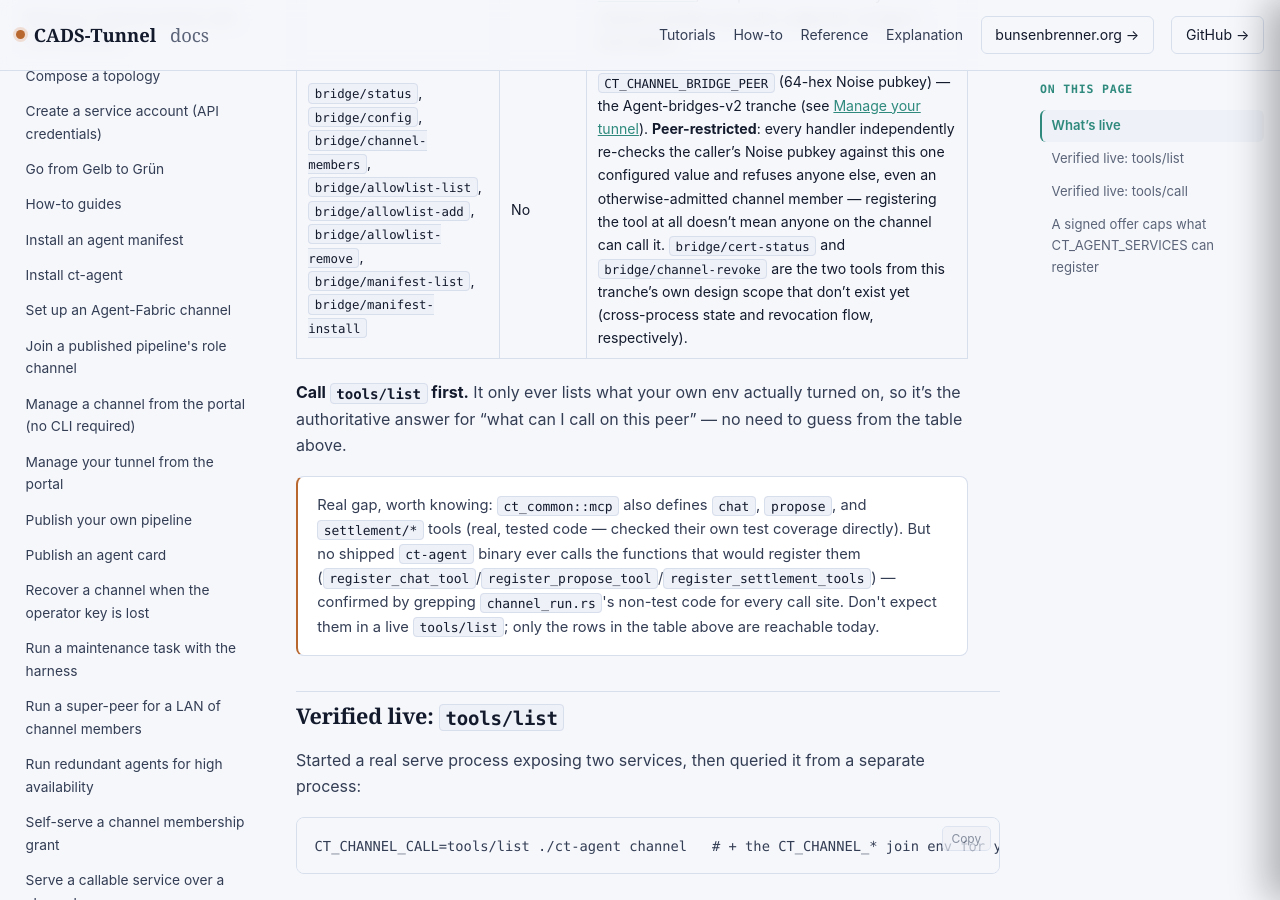
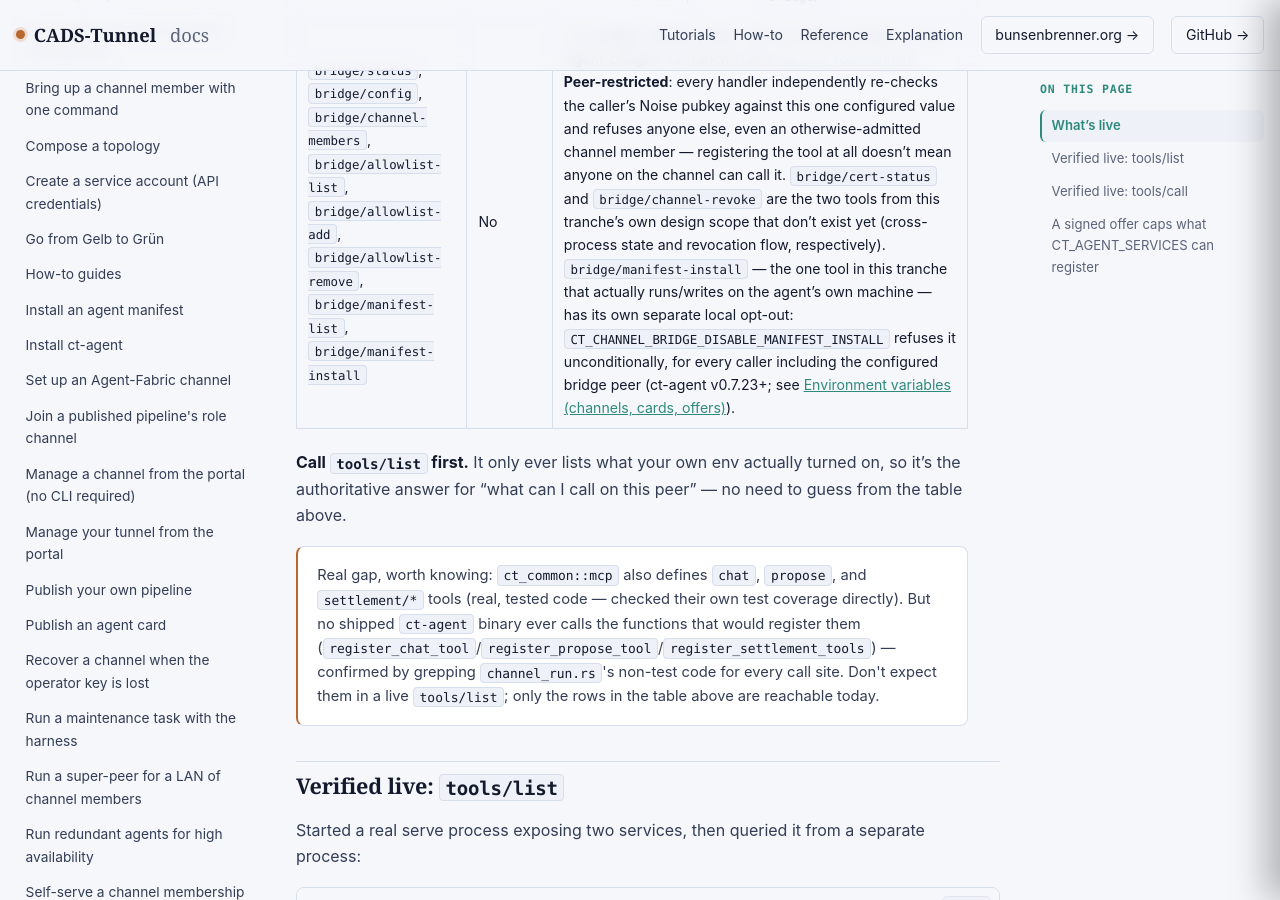
Before and after one commit to scimbe/CADS-Tunnel-docs, a Jekyll site: the page built from _reference/mcp-tools.md, in a window 1280 px wide and 900 px high, scrolled down 766 px. Built offline with Jekyll 4.4.1, drawn with Linux system fonts in a browser that asks for light colours.

Commit message:
docs: CT_CHANNEL_BRIDGE_DISABLE_MANIFEST_INSTALL (ct-agent v0.7.23) (#35)
New local opt-out env var, shipped this session (ct-agent PR#152,
tagged+released as v0.7.23): the agent owner can refuse
bridge/manifest-install unconditionally -- for every caller including
the configured bridge peer -- while leaving the rest of the bridge
tranche working. Documented in the three places the bridge tranche
itself is already documented: the env-var reference table, the MCP
tools table, and manage-your-tunnel.md's own Agent-bridges section.


Claude-Session: https://claude.ai/code/session_01P7RcWwn9qfcZMcfYXfutF3

Co-authored-by: scimbe <becke@vps-1779cd55.vps.ovh.net>
Co-authored-by: Claude Sonnet 5 <noreply@anthropic.com>

```diff
--- a/_reference/mcp-tools.md
+++ b/_reference/mcp-tools.md
@@ -21,7 +21,7 @@ This page is what's actually reachable, driven entirely by which env vars you se
 | `auction/offer`, `auction/bid` | No | `CT_AGENT_OFFER_*` (see [Environment variables (channels, cards, offers)]({{ '/reference/channel-environment-variables/' | relative_url }})). |
 | `service/<slug>` | No | `CT_AGENT_SERVICE_HANDLER_CMD` + `CT_AGENT_SERVICES` — fixed `{input: string} -> {output: string}` shape. |
 | `channel/grant` | No | `CT_CHANNEL_OPERATOR_KEY` — issue a grant to any admitted caller, same fields `channel grant --interactive` prompts for (see [Set up an Agent-Fabric channel]({{ '/how-to/join-a-channel/' | relative_url }})). **Not** peer-restricted — any admitted channel member can call it, unlike the `bridge/*` tools below. |
-| `bridge/status`, `bridge/config`, `bridge/channel-members`, `bridge/allowlist-list`, `bridge/allowlist-add`, `bridge/allowlist-remove`, `bridge/manifest-list`, `bridge/manifest-install` | No | `CT_CHANNEL_BRIDGE_PEER` (64-hex Noise pubkey) — the Agent-bridges-v2 tranche (see [Manage your tunnel]({{ '/how-to/manage-your-tunnel/' | relative_url }})). **Peer-restricted**: every handler independently re-checks the caller's Noise pubkey against this one configured value and refuses anyone else, even an otherwise-admitted channel member — registering the tool at all doesn't mean anyone on the channel can call it. `bridge/cert-status` and `bridge/channel-revoke` are the two tools from this tranche's own design scope that don't exist yet (cross-process state and revocation flow, respectively). |
+| `bridge/status`, `bridge/config`, `bridge/channel-members`, `bridge/allowlist-list`, `bridge/allowlist-add`, `bridge/allowlist-remove`, `bridge/manifest-list`, `bridge/manifest-install` | No | `CT_CHANNEL_BRIDGE_PEER` (64-hex Noise pubkey) — the Agent-bridges-v2 tranche (see [Manage your tunnel]({{ '/how-to/manage-your-tunnel/' | relative_url }})). **Peer-restricted**: every handler independently re-checks the caller's Noise pubkey against this one configured value and refuses anyone else, even an otherwise-admitted channel member — registering the tool at all doesn't mean anyone on the channel can call it. `bridge/cert-status` and `bridge/channel-revoke` are the two tools from this tranche's own design scope that don't exist yet (cross-process state and revocation flow, respectively). `bridge/manifest-install` — the one tool in this tranche that actually runs/writes on the agent's own machine — has its own separate local opt-out: `CT_CHANNEL_BRIDGE_DISABLE_MANIFEST_INSTALL` refuses it unconditionally, for every caller including the configured bridge peer (ct-agent v0.7.23+; see [Environment variables (channels, cards, offers)]({{ '/reference/channel-environment-variables/' | relative_url }})). |
 
 **Call `tools/list` first.** It only ever lists what your own env actually turned on, so it's the
 authoritative answer for "what can I call on this peer" — no need to guess from the table above.
```
Also changed, not shown: _how-to/manage-your-tunnel.md (+9 -0 lines), _reference/channel-environment-variables.md (+1 -0 lines).
